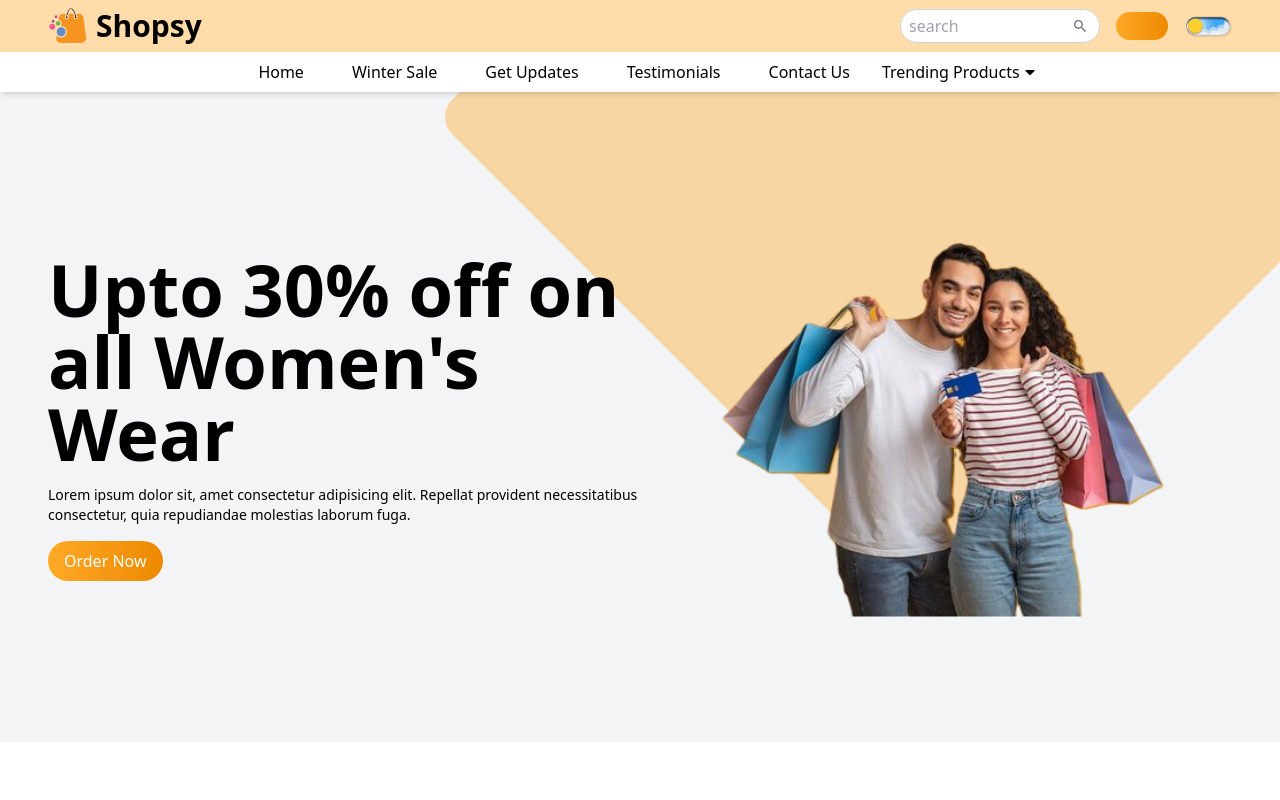
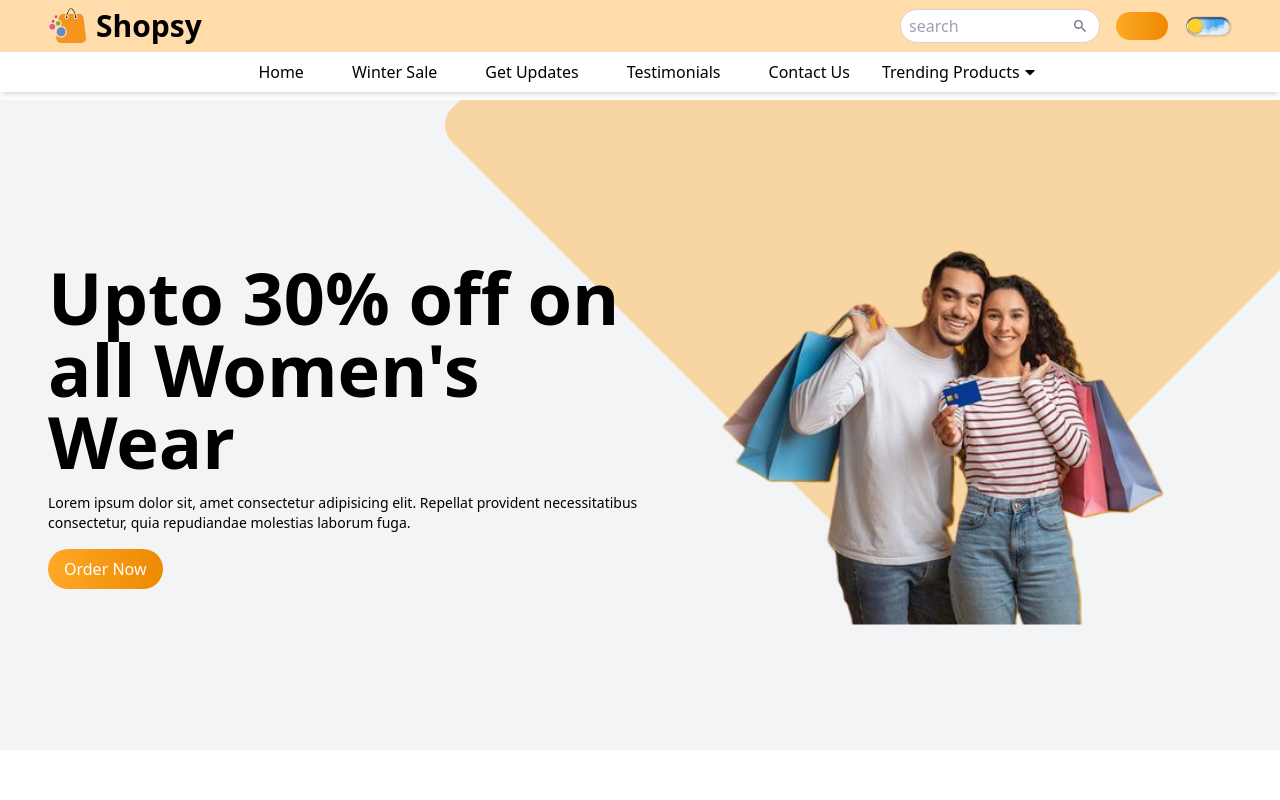
Before and after one commit to Usman-837/Ecommerce_Website, a React (Vite) app: page / in a window 1280 px wide. Shown: the top 800 px of the page. Built offline with nearby package versions, Linux system fonts and the light colour scheme; some icons are missing.

Commit message:
fix the position of navbar

```diff
--- a/src/components/Navbar/Navbar.jsx
+++ b/src/components/Navbar/Navbar.jsx
@@ -59,7 +59,7 @@ const DropdownLinks = [
 const Navbar = ({ handleOrderPopup }) => {
   return (
     <>
-    <div className="shadow-md bg-white dark:bg-gray-900 dark:text-white duration-200 relative z-40">
+      <div className="shadow-md bg-white dark:bg-gray-900 dark:text-white duration-200 fixed top-0 left-0 w-full z-50">
         {/* upper Navbar */}
         <div className="bg-primary/40 py-2">
           <div className="container flex justify-between items-center">
@@ -76,7 +76,7 @@ const Navbar = ({ handleOrderPopup }) => {
                 <input
                   type="text"
                   placeholder="search"
-                className="w-[200px] sm:w-[200px] group-hover:w-[300px] transition-all duration-300 rounded-full border border-gray-300 px-2 py-1 focus:outline-none focus:border-1 focus:border-primary dark:border-gray-500 dark:bg-gray-800  "
+                  className="w-[200px] sm:w-[200px] group-hover:w-[300px] transition-all duration-300 rounded-full border border-gray-300 px-2 py-1 focus:outline-none focus:border-1 focus:border-primary dark:border-gray-500 dark:bg-gray-800"
                 />
                 <IoMdSearch className="text-gray-500 group-hover:text-primary absolute top-1/2 -translate-y-1/2 right-3" />
               </div>
@@ -84,7 +84,7 @@ const Navbar = ({ handleOrderPopup }) => {
               {/* order button */}
               <button
                 onClick={() => handleOrderPopup()}
-              className="bg-gradient-to-r from-primary to-secondary transition-all duration-200 text-white  py-1 px-4 rounded-full flex items-center gap-3 group"
+                className="bg-gradient-to-r from-primary to-secondary transition-all duration-200 text-white py-1 px-4 rounded-full flex items-center gap-3 group"
               >
                 <span className="group-hover:block hidden transition-all duration-200">
                   Order
@@ -138,6 +138,9 @@ const Navbar = ({ handleOrderPopup }) => {
           </ul>
         </div>
       </div>
+      <div className="pt-[100px]">
+        {/* Add some padding to prevent content from being hidden behind the navbar */}
+      </div>
     </>
   );
 };
```
Lines whose indentation alone changed are shown as unchanged.
